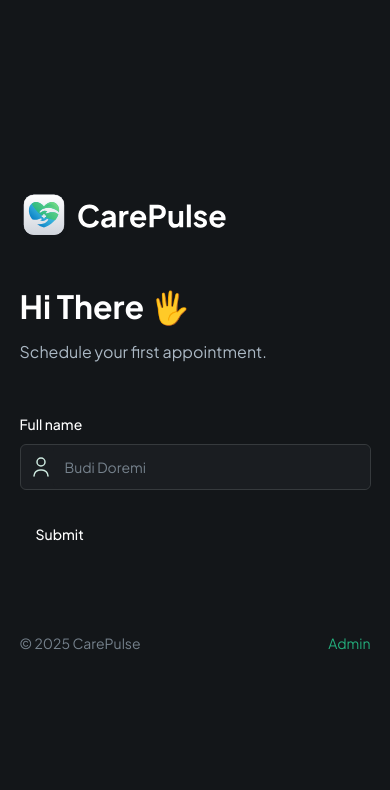
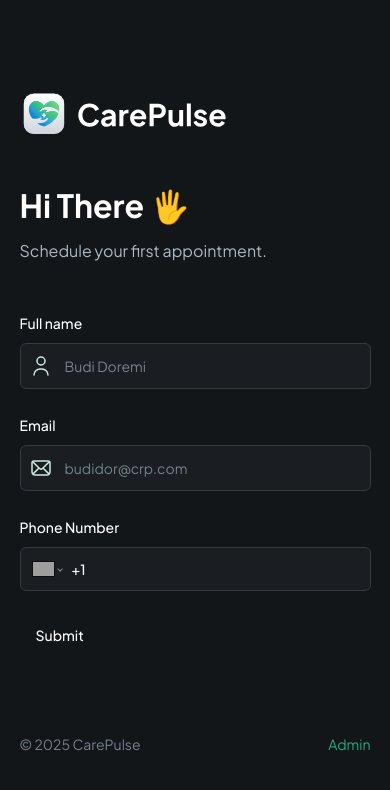
Before and after one commit to fidaatag/doctor-booking-nextjs-appwrite, a Next.js app: page / in a window 390 px wide. Shown: the top 790 px of the page. Built offline with nearby package versions, Linux system fonts and the light colour scheme; grey boxes are pictures that could not be loaded.

Commit message:
add fieldtype phone number using react-phone-number

```diff
--- a/components/CustomFormField.tsx
+++ b/components/CustomFormField.tsx
@@ -11,6 +11,9 @@ import { Control } from "react-hook-form";
 import { FormFieldType } from "./forms/PatientForm";
 import React from "react";
 import Image from "next/image";
+import "react-phone-number-input/style.css";
+import PhoneInput from "react-phone-number-input";
+import { E164Number } from "libphonenumber-js/core";
 
 interface CustomFormProps {
   control: Control<any>;
@@ -58,7 +61,23 @@ const RenderField = ({
             />
           </FormControl>
         </div>
-      )
+      );
+
+    case FormFieldType.PHONE_INPUT:
+      return (
+        <FormControl>
+          <PhoneInput
+            defaultCountry="US"
+            placeholder={placeholder}
+            international
+            withCountryCallingCode
+            value={field.value as E164Number | undefined}
+            onChange={field.onChange}
+            className="input-phone"
+          />
+        </FormControl>
+      );
+
     default:
       break;
   }
--- a/components/forms/PatientForm.tsx
+++ b/components/forms/PatientForm.tsx
@@ -54,6 +54,24 @@ const PatientForm = () => {
           iconAlt="user"
         />
 
+        <CustomFormField
+          fieldType={FormFieldType.INPUT}
+          control={form.control}
+          name="email"
+          label="Email"
+          placeholder="budidor@crp.com"
+          iconSrc="/assets/icons/email.svg"
+          iconAlt="email"
+        />
+
+        <CustomFormField
+          fieldType={FormFieldType.PHONE_INPUT}
+          control={form.control}
+          name="phone"
+          label="Phone Number"
+          placeholder="(555) 123-4567"
+        />
+
         <Button type="submit">Submit</Button>
       </form>
     </Form>
--- a/package.json
+++ b/package.json
@@ -20,6 +20,7 @@
     "react": "^18",
     "react-dom": "^18",
     "react-hook-form": "^7.52.1",
+    "react-phone-number-input": "^3.4.3",
     "tailwind-merge": "^2.4.0",
     "tailwindcss-animate": "^1.0.7",
     "zod": "^3.23.8"
```
Also changed, not shown: 1 other file (tests, documents, lock files or other folders).
